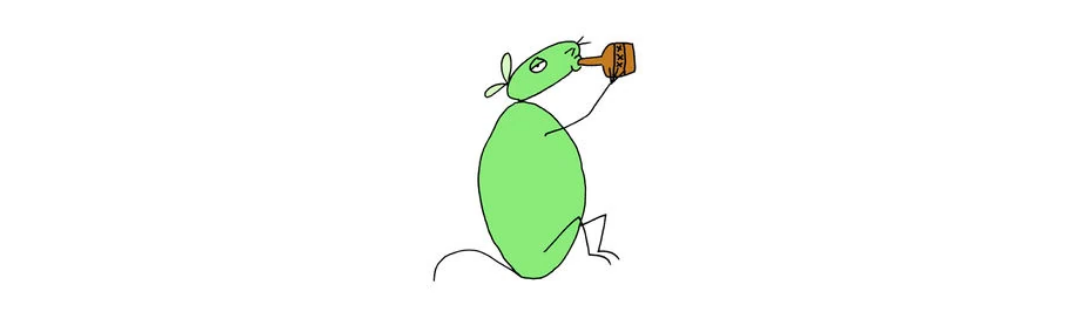
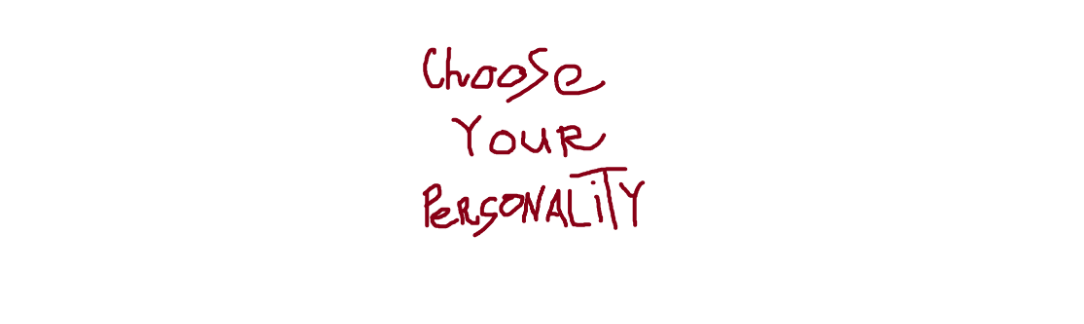
Before and after one commit to RoboWavee/not-fight-club, a plain HTML site: page index.html in a window 1280 px wide. Both pictures are taken after typing "Sample" into the empty fields and a click on the button "This is my name". Shown: the part 317-641 px from the top of the page, without its empty margins (99-1183 px from the left). Drawn offline with Linux system fonts and the light colour scheme; a web font is replaced by a local one.

Commit message:
fix: fix problem with img index page

```diff
--- a/index.html
+++ b/index.html
@@ -48,6 +48,7 @@
 
                     <div class="hero_view">
                         <a href="character.html">
+                         <img class="default_pic"  id="default_hero_img" src="assets/hero/choose.png" width="250" alt="hero" />
                         <img class="hero_pic"  id="main_hero_img" src="assets/hero/Mouse.png" alt="hero" />
                         </a>
                     </div>
--- a/index.js
+++ b/index.js
@@ -8,25 +8,26 @@ document.addEventListener('DOMContentLoaded', function() {
     const backButton = document.getElementById('back_button');
     const savedName = localStorage.getItem('fighterName');
     const savedHero = localStorage.getItem('selectedHero');
+
+    const defaultImg = document.getElementById('default_hero_img');
     const heroImg = document.getElementById('main_hero_img');
-
-    const defaultHero = {
-        image: 'assets/hero/Mouse.png'
-    };
 
     changeSection.style.display = 'none';
 
-      if (savedHero) {
+
+    if (savedHero) {
         const hero = JSON.parse(savedHero);
         heroImg.src = hero.image;
+        heroImg.style.display = 'block';
+        defaultImg.style.display = 'none';
     } else {
-        heroImg.src = defaultHero.image;
+        heroImg.style.display = 'none';
+        defaultImg.style.display = 'block';
     }
 
     if (savedName) {
         enterSection.style.display = 'none';
         changeSection.style.display = 'block';
-
         greeting.textContent = `Hello, ${savedName}!`;
     }
 
@@ -38,7 +39,6 @@ document.addEventListener('DOMContentLoaded', function() {
             localStorage.setItem('fighterName', name);
             enterSection.style.display = 'none';
             changeSection.style.display = 'block';
-
             greeting.textContent = `Hello, ${name}!`;
             nameInput.value = '';
         }
@@ -48,9 +48,13 @@ document.addEventListener('DOMContentLoaded', function() {
         window.location.href = 'fight.html';
     });
 
-        backButton.addEventListener('click', function() {
+    backButton.addEventListener('click', function() {
         localStorage.removeItem('fighterName');
+        localStorage.removeItem('selectedHero');
         enterSection.style.display = 'block';
         changeSection.style.display = 'none';
+
+        heroImg.style.display = 'none';
+        defaultImg.style.display = 'block';
     });
 });
--- a/style.css
+++ b/style.css
@@ -172,6 +172,23 @@ header .wrapper_container {
   transform: scale(1.05);
 }
 
+.default_pic, .hero_pic {
+    transition: opacity 0.3s ease;
+}
+
+.hero_pic {
+    display: none;
+}
+
+.default_pic {
+    display: block;
+     transition: transform 0.3s;
+}
+
+.default_pic:hover {
+  transform: scale(1.05);
+}
+
 #fight_button {
   width: 300px;
   padding: 10px;
```
Also changed, not shown: assets/hero/anigif.gif (added), assets/hero/choose.png (added), 1 other file.
